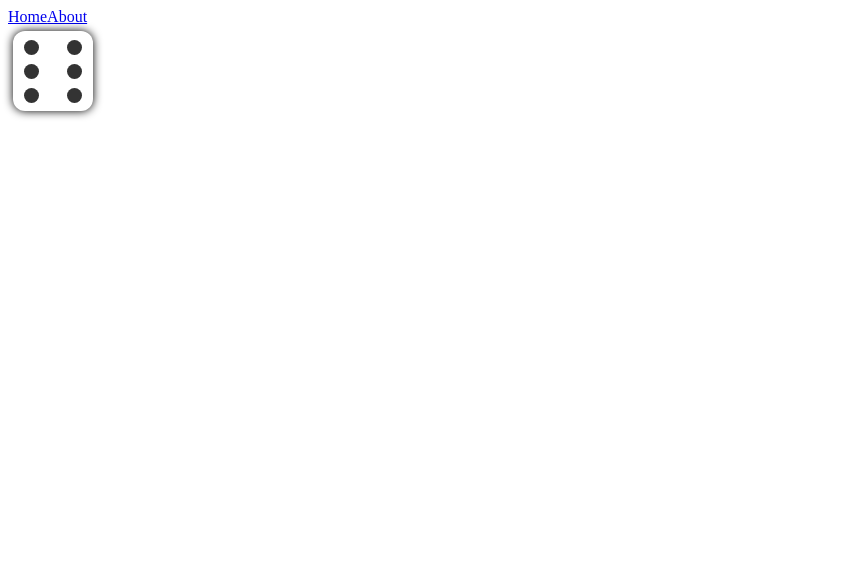
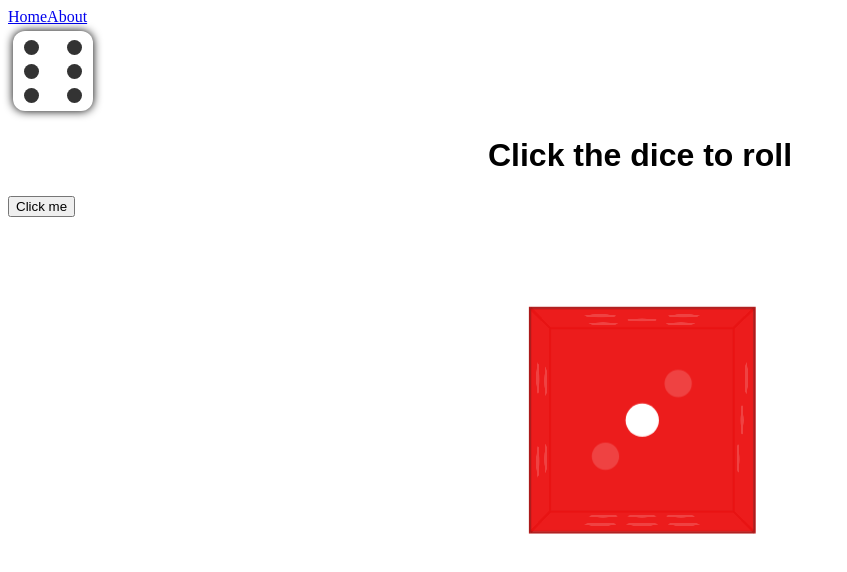
Before and after one commit to bo7owers/dice-game, a Vue app: page / in a window 1280 px wide. Shown: the top 572 px of the page, without its empty margins (0-847 px from the left). Built offline with nearby package versions, Linux system fonts and the light colour scheme.

Commit message:
test new cube

```diff
--- /dev/null
+++ b/src/components/Dietwo.vue
@@ -0,0 +1,234 @@
+<script setup lang="ts">
+// based of https://codepen.io/SteveJRobertson/pen/zxEwrK
+let cube = document.querySelector('#cube')
+
+let min = 1
+let max = 24
+
+// cube.onclick = function () {
+//     let xRand = getRandom(max, min)
+//     let yRand = getRandom(max, min)
+//     if (cube) {
+//         cube.style.transform =
+//             'rotateX(' + xRand + 'deg) rotateY(' + yRand + 'deg)'
+//     }
+// }
+
+cube?.addEventListener('click', () => {
+    // let xRand = getRandom(max, min)
+    // let yRand = getRandom(max, min)
+    console.log('cube')
+})
+
+function getRandom(max: number, min: number) {
+    return (Math.floor(Math.random() * (max - min)) + min) * 90
+}
+//Todo:  click btn
+</script>
+<template>
+    <h1>Click the dice to roll</h1>
+    <button class="btn btn-primary">Click me</button>
+    <section class="cube-container">
+        <div id="cube">
+            <div class="front">
+                <span class="dot dot1"></span>
+            </div>
+            <div class="back">
+                <span class="dot dot1"></span>
+                <span class="dot dot2"></span>
+            </div>
+            <div class="right">
+                <span class="dot dot1"></span>
+                <span class="dot dot2"></span>
+                <span class="dot dot3"></span>
+            </div>
+            <div class="left">
+                <span class="dot dot1"></span>
+                <span class="dot dot2"></span>
+                <span class="dot dot3"></span>
+                <span class="dot dot4"></span>
+            </div>
+            <div class="top">
+                <span class="dot dot1"></span>
+                <span class="dot dot2"></span>
+                <span class="dot dot3"></span>
+                <span class="dot dot4"></span>
+                <span class="dot dot5"></span>
+            </div>
+            <div class="bottom">
+                <span class="dot dot1"></span>
+                <span class="dot dot2"></span>
+                <span class="dot dot3"></span>
+                <span class="dot dot4"></span>
+                <span class="dot dot5"></span>
+                <span class="dot dot6"></span>
+            </div>
+        </div>
+    </section>
+</template>
+<style scoped>
+h1 {
+    font-family: Arial, Helvetica, sans-serif;
+    text-align: center;
+}
+
+#cube .front {
+    transform: translateZ(100px);
+}
+
+#cube .back {
+    transform: rotateX(-180deg) translateZ(100px);
+}
+
+#cube .right {
+    transform: rotateY(90deg) translateZ(100px);
+}
+
+#cube .left {
+    transform: rotateY(-90deg) translateZ(100px);
+}
+
+#cube .top {
+    transform: rotateX(90deg) translateZ(100px);
+}
+
+#cube .bottom {
+    transform: rotateX(-90deg) translateZ(100px);
+}
+
+.cube-container {
+    width: 200px;
+    height: 200px;
+    position: relative;
+    margin: 0 auto 40px;
+    border: 1px solid #fff;
+
+    perspective: 1000px;
+    perspective-origin: 50% 100%;
+}
+
+#cube {
+    width: 100%;
+    height: 100%;
+    top: 100px;
+    position: absolute;
+
+    transform-style: preserve-3d;
+
+    transition: transform 6s;
+}
+
+#cube:hover {
+    cursor: pointer;
+}
+
+#cube div {
+    background: hsla(0, 85%, 50%, 0.8);
+    display: block;
+    position: absolute;
+    width: 200px;
+    height: 100px;
+    border: 2px solid #ab1a1a;
+
+    margin: 0 auto;
+
+    font-family: Arial, Helvetica, sans-serif;
+    font-size: 500%;
+    text-align: center;
+    padding: 50px 0;
+}
+
+.dot {
+    display: block;
+    position: absolute;
+    width: 30px;
+    height: 30px;
+    background: #fff;
+    border-radius: 15px;
+}
+
+.front .dot1 {
+    top: 85px;
+    left: 85px;
+}
+.back .dot1 {
+    top: 45px;
+    left: 45px;
+}
+.back .dot2 {
+    top: 125px;
+    left: 125px;
+}
+.right .dot1 {
+    top: 45px;
+    left: 45px;
+}
+.right .dot2 {
+    top: 85px;
+    left: 85px;
+}
+.right .dot3 {
+    top: 125px;
+    left: 125px;
+}
+.left .dot1 {
+    top: 45px;
+    left: 45px;
+}
+.left .dot2 {
+    top: 45px;
+    left: 125px;
+}
+.left .dot3 {
+    top: 125px;
+    left: 45px;
+}
+.left .dot4 {
+    top: 125px;
+    left: 125px;
+}
+.top .dot1 {
+    top: 45px;
+    left: 45px;
+}
+.top .dot2 {
+    top: 45px;
+    left: 125px;
+}
+.top .dot3 {
+    top: 85px;
+    left: 85px;
+}
+.top .dot4 {
+    top: 125px;
+    left: 45px;
+}
+.top .dot5 {
+    top: 125px;
+    left: 125px;
+}
+.bottom .dot1 {
+    top: 45px;
+    left: 45px;
+}
+.bottom .dot2 {
+    top: 45px;
+    left: 85px;
+}
+.bottom .dot3 {
+    top: 45px;
+    left: 125px;
+}
+.bottom .dot4 {
+    top: 125px;
+    left: 45px;
+}
+.bottom .dot5 {
+    top: 125px;
+    left: 85px;
+}
+.bottom .dot6 {
+    top: 125px;
+    left: 125px;
+}
+</style>
--- a/src/views/HomeView.vue
+++ b/src/views/HomeView.vue
@@ -1,7 +1,11 @@
 <script setup lang="ts">
 import Die from '../components/Die.vue'
+import Dietwo from '@/components/Dietwo.vue'
 </script>
 
 <template>
-    <main><Die /></main>
+    <main>
+        <Die />
+        <Dietwo />
+    </main>
 </template>
```
